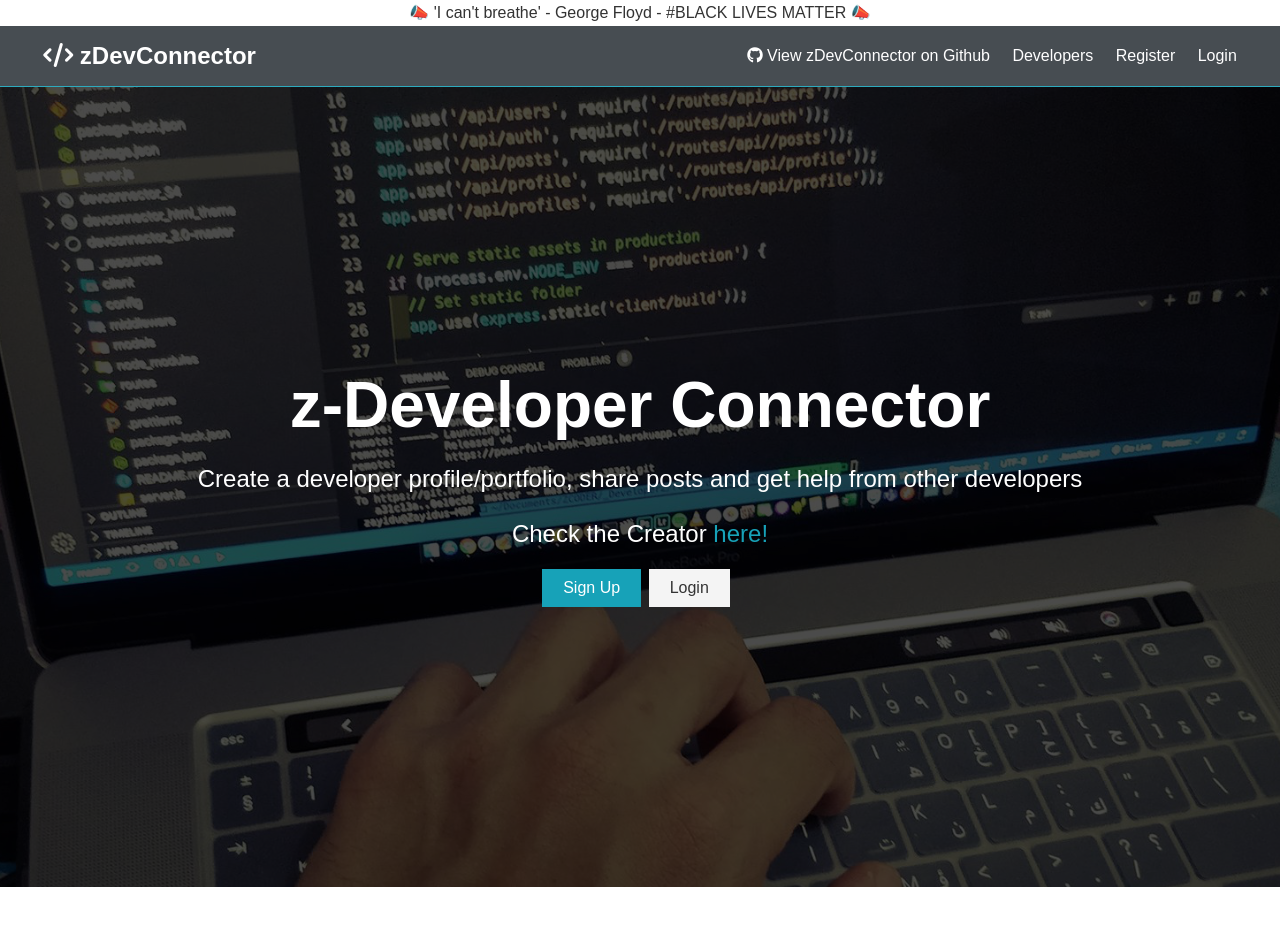
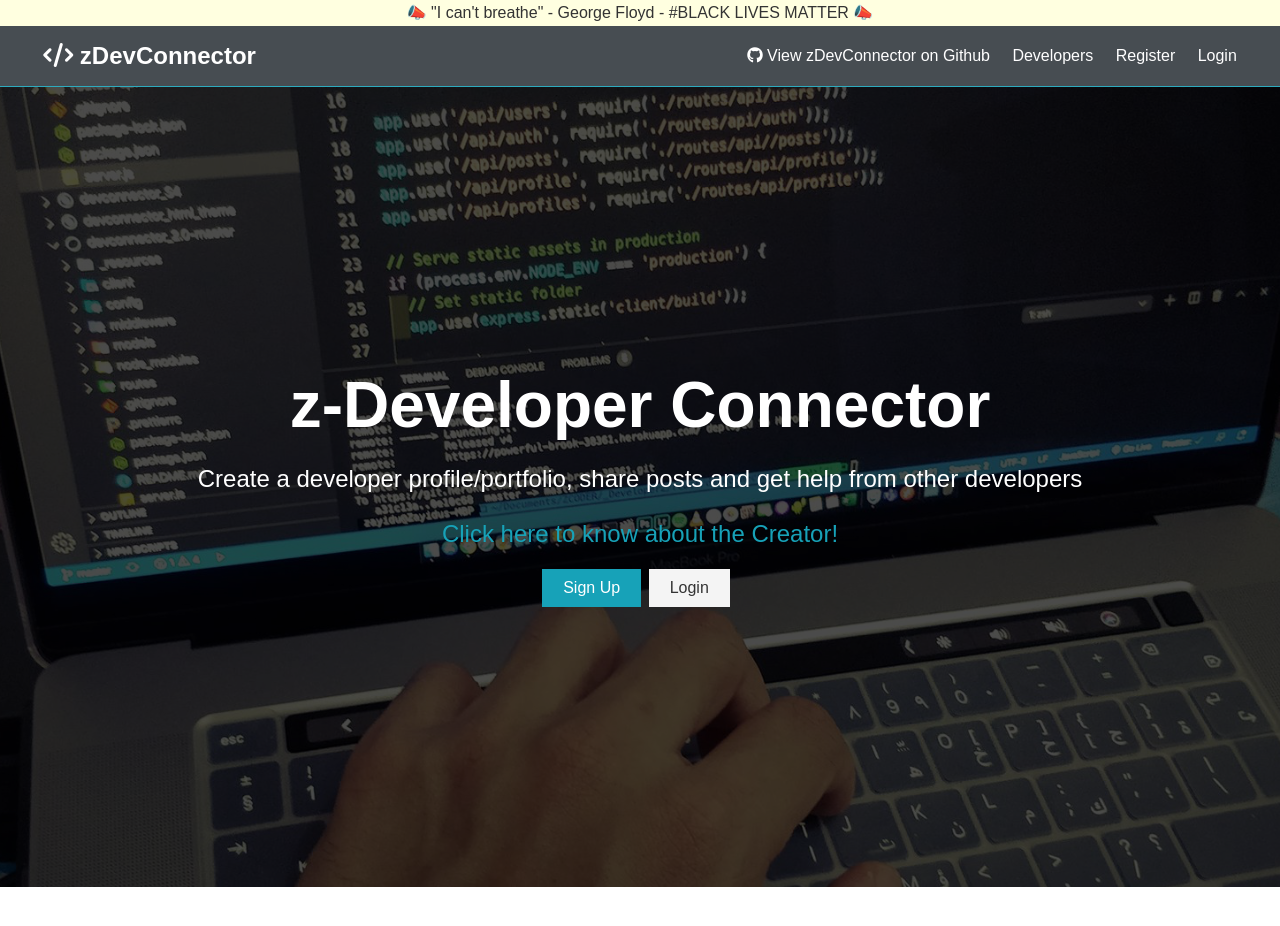
Before and after one commit to zayidu/zDevConnector, a React (Create React App) app in the folder client/: page / in a window 1280 px wide. Shown: the top 926 px of the page. After the commit the page ends 887 px from the top, so only its background shows below. Built offline with nearby package versions, Linux system fonts and the light colour scheme; no server answers; the HTML template or start-up script is replaced by a standard one.

Commit message:
Deploy NotFound.js and Changes in styles of  Annoucement.js

```diff
--- a/client/src/App.css
+++ b/client/src/App.css
@@ -312,6 +312,10 @@
   opacity: 0.9;
 }
 
+.announcement {
+  background-color: lightyellow;
+}
+
 .navbar ul {
   display: flex;
 }
--- a/client/src/App.js
+++ b/client/src/App.js
@@ -4,20 +4,23 @@
 import Navbar from './components/layout/Navbar';
 import Announcement from './components/layout/Announcement';
 import Landing from './components/layout/Landing';
-import Alert from './components/layout/Alert';
-import Login from './components/auth/Login';
-import Dashboard from './components/dashboard/Dashboard';
-import CreateProfile from './components/profile-forms/CreateProfile';
-import EditProfile from './components/profile-forms/EditProfile';
-import AddExperience from './components/profile-forms/AddExperience';
-import AddEducation from './components/profile-forms/AddEducation';
-import Profiles from './components/profiles/Profiles';
-import Profile from './components/profile/Profile';
-import Posts from './components/posts/Posts';
-import Post from './components/post/Post';
-import PrivateRoute from './components/routing/PrivateRoute';
-import Register from './components/auth/Register';
+import Routes from './components/routing/Routes';
+// import NotFound from './components/layout/NotFound';
+// import Alert from './components/layout/Alert';
+// import Login from './components/auth/Login';
+// import Dashboard from './components/dashboard/Dashboard';
+// import CreateProfile from './components/profile-forms/CreateProfile';
+// import EditProfile from './components/profile-forms/EditProfile';
+// import AddExperience from './components/profile-forms/AddExperience';
+// import AddEducation from './components/profile-forms/AddEducation';
+// import Profiles from './components/profiles/Profiles';
+// import Profile from './components/profile/Profile';
+// import Posts from './components/posts/Posts';
+// import Post from './components/post/Post';
+// import PrivateRoute from './components/routing/PrivateRoute';
+// import Register from './components/auth/Register';
 import { loadUser } from './actions/auth';
+
 // Redux
 import { Provider } from 'react-redux';
 import store from './store';
@@ -39,39 +42,10 @@
         <Fragment className="App">
           <Navbar />
           {/* <Landing /> */}
-          <Route exact path="/" component={Landing} />
-          <section className="container">
-            <Alert />
-            <Switch>
-              <Route exact path="/login" component={Login} />
-              <Route exact path="/profiles" component={Profiles} />
-              <Route exact path="/profile/:id" component={Profile} />
-              <Route exact path="/register" component={Register} />
-              <PrivateRoute exact path="/dashboard" component={Dashboard} />
-              <PrivateRoute
-                exact
-                path="/create-profile"
-                component={CreateProfile}
-              />
-              <PrivateRoute
-                exact
-                path="/edit-profile"
-                component={EditProfile}
-              />
-              <PrivateRoute
-                exact
-                path="/add-experience"
-                component={AddExperience}
-              />
-              <PrivateRoute
-                exact
-                path="/add-education"
-                component={AddEducation}
-              />
-              <PrivateRoute exact path="/posts" component={Posts} />
-              <PrivateRoute exact path="/posts/:postId" component={Post} />
-            </Switch>
-          </section>
+          <Switch>
+            <Route exact path="/" component={Landing} />
+            <Route component={Routes} />
+          </Switch>
         </Fragment>
       </Router>
     </Provider>
--- a/client/src/components/layout/Announcement.js
+++ b/client/src/components/layout/Announcement.js
@@ -3,9 +3,12 @@
 const Announcement = (props) => {
   return (
     <div>
-      <Fragment class="bg-yellow-light pt-2 pb-2 notice-bar border-yellow-darker border-b-2">
-        <div class="container-max mx-auto text-center">
-          <p>📣 'I can't breathe' - George Floyd - #BLACK LIVES MATTER 📣 </p>
+      <Fragment class="bg-yellow-light pt-2 pb-2 notice-bar border-yellow-darker border-b-2 ">
+        <div class="container-max mx-auto text-center announcement">
+          <p>
+            <span role="img">📣</span> "I can't breathe" - George Floyd - #BLACK
+            LIVES MATTER <span role="img">📣</span>{' '}
+          </p>
         </div>
       </Fragment>
     </div>
--- a/client/src/components/layout/Landing.js
+++ b/client/src/components/layout/Landing.js
@@ -17,10 +17,15 @@
             Create a developer profile/portfolio, share posts and get help from
             other developers
           </p>
-          <p className="lead">
+          {/* <p className="lead">
             Check the Creator{' '}
             <Link to="/profile/5eccd4c4672f18b60a4e7bc4" className="lead">
               here!
+            </Link>
+          </p> */}
+          <p className="lead">
+            <Link to="/profile/5eccd4c4672f18b60a4e7bc4" className="lead">
+              Click here to know about the Creator!
             </Link>
           </p>
           <div className="buttons">
--- /dev/null
+++ b/client/src/components/layout/NotFound.js
@@ -0,0 +1,21 @@
+import React, { Fragment } from 'react';
+import { Link } from 'react-router-dom';
+
+const NotFound = (props) => {
+  return (
+    <Fragment>
+      <h1 className="x-large text-primary">
+        <i className="fas fa-exclamation-triangle"> </i>
+        Page Not Found
+      </h1>
+      <p className="large">Sorry, this page does not exist.</p>
+      <p className="lead">
+        <Link to="/" className="lead">
+          Click here to go to the Home Page.
+        </Link>
+      </p>
+    </Fragment>
+  );
+};
+
+export default NotFound;
--- /dev/null
+++ b/client/src/components/routing/Routes.js
@@ -0,0 +1,41 @@
+import React from 'react';
+import { Route, Switch } from 'react-router-dom';
+import Register from '../auth/Register';
+import Login from '../auth/Login';
+import Alert from '../layout/Alert';
+import Dashboard from '../dashboard/Dashboard';
+import CreateProfile from '../profile-forms/CreateProfile';
+import EditProfile from '../profile-forms/EditProfile';
+import AddExperience from '../profile-forms/AddExperience';
+import AddEducation from '../profile-forms/AddEducation';
+import Profiles from '../profiles/Profiles';
+import Profile from '../profile/Profile';
+import Posts from '../posts/Posts';
+import Post from '../post/Post';
+import NotFound from '../layout/NotFound';
+import PrivateRoute from '../routing/PrivateRoute';
+
+const Routes = (props) => {
+  return (
+    <section className="container">
+      <Alert />
+      <Switch>
+        <Route exact path="/login" component={Login} />
+        <Route exact path="/profiles" component={Profiles} />
+        <Route exact path="/profile/:id" component={Profile} />
+        <Route exact path="/register" component={Register} />
+        <PrivateRoute exact path="/dashboard" component={Dashboard} />
+        <PrivateRoute exact path="/create-profile" component={CreateProfile} />
+        <PrivateRoute exact path="/edit-profile" component={EditProfile} />
+        <PrivateRoute exact path="/add-experience" component={AddExperience} />
+        <PrivateRoute exact path="/add-education" component={AddEducation} />
+        <PrivateRoute exact path="/posts" component={Posts} />
+        <PrivateRoute exact path="/posts/:postId" component={Post} />
+
+        <Route component={NotFound} />
+      </Switch>
+    </section>
+  );
+};
+
+export default Routes;
```
